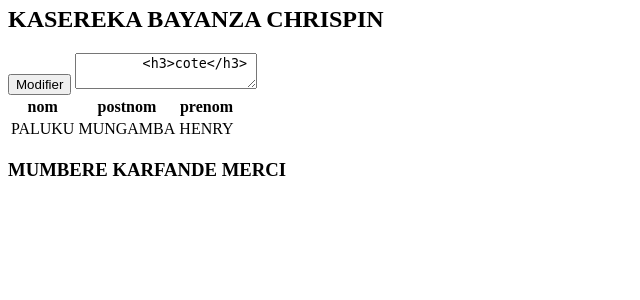
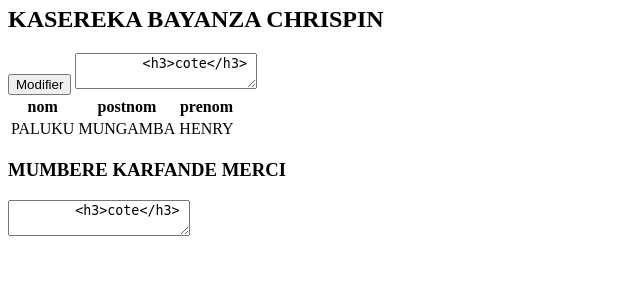
Before and after one commit to l3rit2026/TP_GROUPE_RIT_L3, a PHP site: page / in a window 1280 px wide. Shown: the part 445-745 px from the top of the page, without its empty margins (0-640 px from the left). Run offline with PHP 8.4, Linux system fonts and the light colour scheme.

Commit message:
bahati kulimushi prisca.

```diff
--- a/index.php
+++ b/index.php
@@ -102,5 +102,10 @@
      <!-- h3 -->
       <h3>MUMBERE KARFANDE MERCI</h3>
 
+      <label>
+         <textarea name="textbox" id="">
+        <h3>cote</h3>
+        </textarea>
+     </label>
 </body>
 </html>
```
